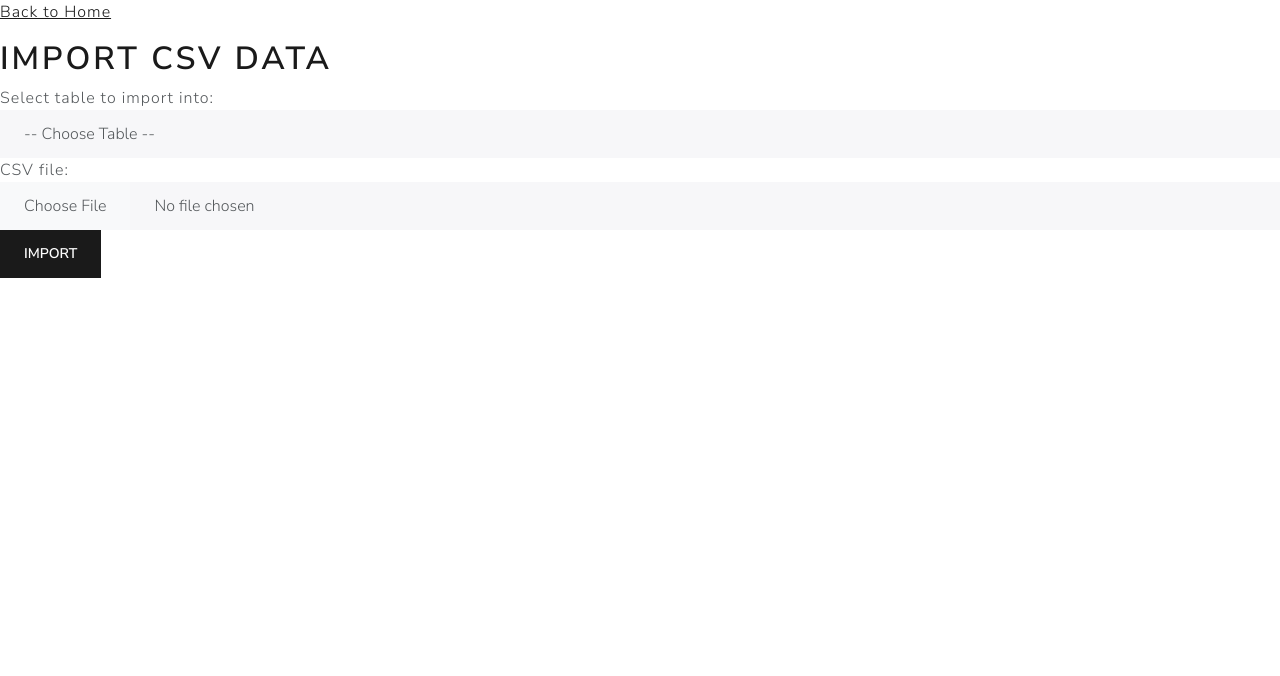
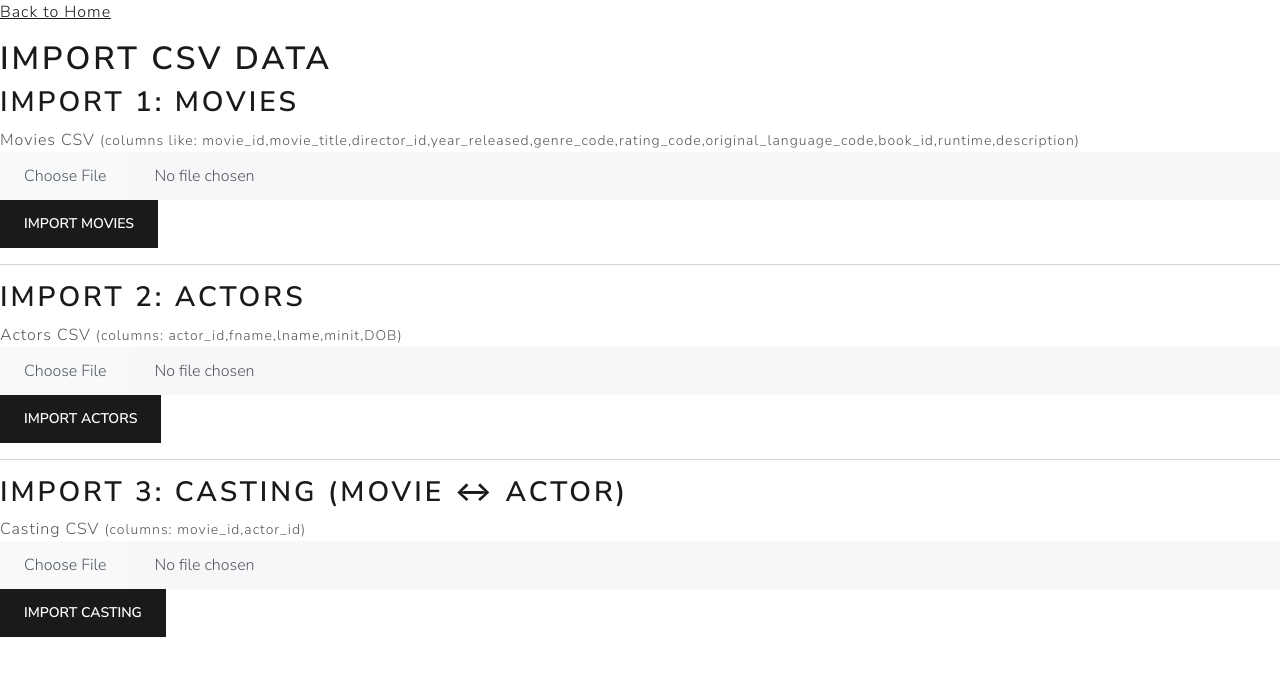
Before and after one commit to khoi212/370_IMDBProj, a PHP site: page /Import_Data.php in a window 1280 px wide. Shown: the top 676 px of the page. Run offline with PHP 8.4, Linux system fonts and the light colour scheme.

Commit message:
Update: Import Data

```diff
--- a/370_IMDBProj/370Proj/Import_Data.php
+++ b/370_IMDBProj/370Proj/Import_Data.php
@@ -14,36 +14,47 @@ require "Database.php";   // uses $connection from your existing file
 <h1>Import CSV Data</h1>
 
 <?php
-// If no form submission yet, just show the form
+// If no form submission yet, just show the THREE import forms
 if (!isset($_POST['submit'])): ?>
 
+    <h2>Import 1: Movies</h2>
     <form action="Import_Data.php" method="post" enctype="multipart/form-data" class="form-group">
+        <input type="hidden" name="table" value="movies">
         <div class="form-group">
-            <label for="table">Select table to import into:</label>
-            <select name="table" id="table" class="form-control" required>
-                <option value="">-- Choose Table --</option>
-                <!-- values are the *actual* table names from the DB -->
-                <option value="actor">Actors</option>
-                <option value="director">Directors</option>
-                <option value="genre">Genres</option>
-                <option value="rating">Ratings</option>
-                <option value="streaming">Streaming Platforms</option>
-                <option value="movies">Movies</option>
-                <option value="casting">Casting (movie ↔ actor)</option>
-                <option value="movie_streaming">Movie_Streaming (movie ↔ streaming)</option>
-                <option value="award">Awards</option>
-                <option value="movie_awards">Movie_Awards (movie ↔ award)</option>
-                <option value="language">Language</option>
-                <option value="based_on_book">Based_On_Book</option>
-            </select>
+            <label for="movies_csv">Movies CSV
+                <small>(columns like: movie_id,movie_title,director_id,year_released,genre_code,rating_code,original_language_code,book_id,runtime,description)</small>
+            </label>
+            <input type="file" name="csv_file" id="movies_csv" accept=".csv" class="form-control" required>
         </div>
+        <button type="submit" name="submit" class="btn btn-primary">Import Movies</button>
+    </form>
 
+    <hr>
+
+    <h2>Import 2: Actors</h2>
+    <form action="Import_Data.php" method="post" enctype="multipart/form-data" class="form-group">
+        <input type="hidden" name="table" value="actor">
         <div class="form-group">
-            <label for="csv_file">CSV file:</label>
-            <input type="file" name="csv_file" id="csv_file" accept=".csv" class="form-control" required>
+            <label for="actors_csv">Actors CSV
+                <small>(columns: actor_id,fname,lname,minit,DOB)</small>
+            </label>
+            <input type="file" name="csv_file" id="actors_csv" accept=".csv" class="form-control" required>
         </div>
+        <button type="submit" name="submit" class="btn btn-primary">Import Actors</button>
+    </form>
 
-        <button type="submit" name="submit" class="btn btn-primary">Import</button>
+    <hr>
+
+    <h2>Import 3: Casting (Movie ↔ Actor)</h2>
+    <form action="Import_Data.php" method="post" enctype="multipart/form-data" class="form-group">
+        <input type="hidden" name="table" value="casting">
+        <div class="form-group">
+            <label for="casting_csv">Casting CSV
+                <small>(columns: movie_id,actor_id)</small>
+            </label>
+            <input type="file" name="csv_file" id="casting_csv" accept=".csv" class="form-control" required>
+        </div>
+        <button type="submit" name="submit" class="btn btn-primary">Import Casting</button>
     </form>
 
 <?php
@@ -51,19 +62,11 @@ if (!isset($_POST['submit'])): ?>
 else:
 
     // 1. Validate table name (whitelist so nobody can inject)
+    // Only allow the THREE tables required for the project imports
     $allowedTables = [
-        "actor",
-        "director",
-        "genre",
-        "rating",
-        "streaming",
-        "movies",
-        "casting",
-        "movie_streaming",
-        "award",
-        "movie_awards",
-        "language",
-        "based_on_book"
+            "movies",
+            "actor",
+            "casting"
     ];
 
     $table = $_POST['table'] ?? '';
```
